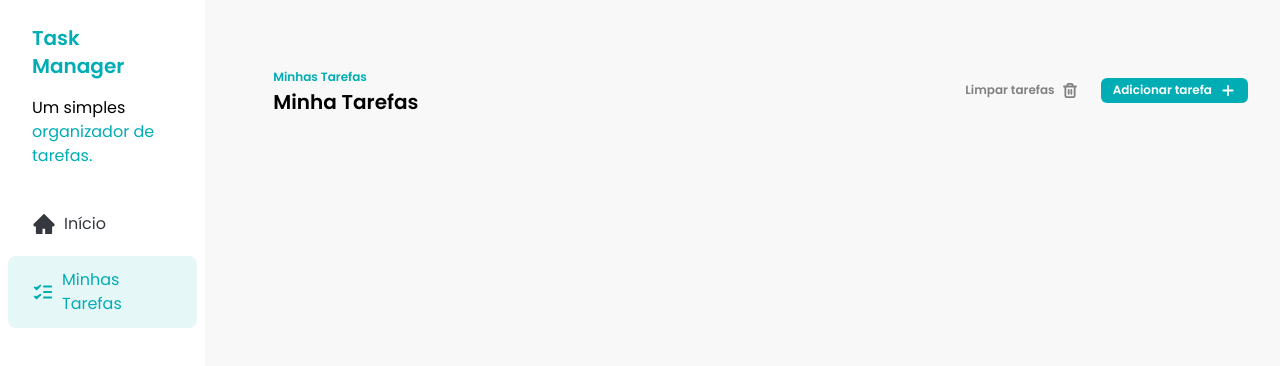
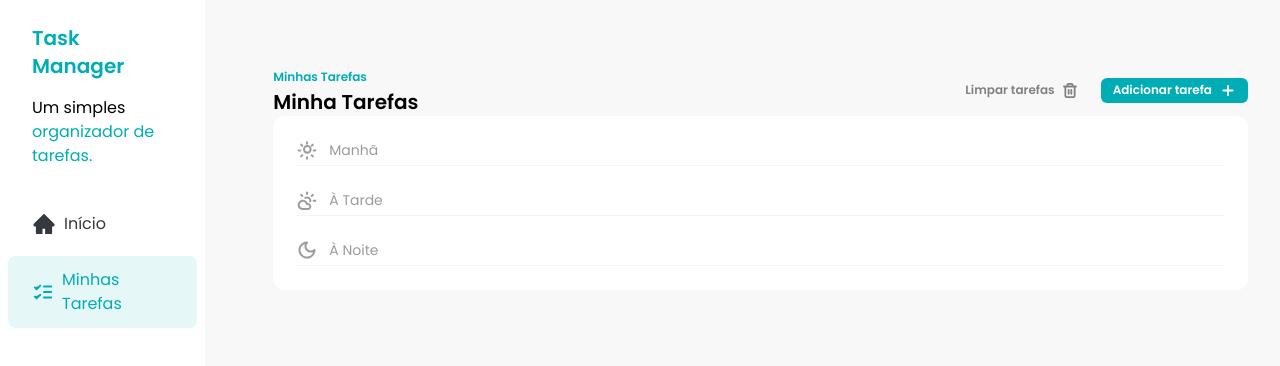
Before and after one commit to Edson-Emanoel/fsc-task-manager, a React (Vite) app: page / in a window 1280 px wide. Shown: the top 366 px of the page. Built offline with nearby package versions, Linux system fonts and the light colour scheme.

Commit message:
feat: adicionei o separador entre as tarefas

```diff
--- a/src/components/Tasks.jsx
+++ b/src/components/Tasks.jsx
@@ -1,6 +1,9 @@
 import Button from "./Button";
 import AddIcon from "../assets/icons/add.svg?react";
 import TrashIcon from "../assets/icons/trash.svg?react";
+import SunIcon from "../assets/icons/sun.svg?react";
+import CloudSunIcon from "../assets/icons/cloud-sun.svg?react";
+import MoonIcon from "../assets/icons/moon.svg?react";
 
 const Tasks = () => {
   return (
@@ -25,6 +28,36 @@
           </Button>
         </div>
       </div>
+
+      {/* Lista de Tarefas */}
+
+      <div className="rounded-xl bg-white p-6">
+        {/* MANHÃ */}
+        <div className="space-y-3">
+          <div className="flex gap-3 border-b border-solid border-[#F4F4F5] pb-1">
+            <SunIcon />
+            <p className="text-sm text-[#9A9C9F]">Manhã</p>
+          </div>
+
+          <div> </div>
+        </div>
+
+        {/* TARDE */}
+        <div className="my-6 space-y-3">
+          <div className="flex gap-3 border-b border-solid border-[#F4F4F5] pb-1">
+            <CloudSunIcon />
+            <p className="text-sm text-[#9A9C9F]">À Tarde</p>
+          </div>
+        </div>
+
+        {/* NOITE */}
+        <div className="space-y-3">
+          <div className="flex gap-3 border-b border-solid border-[#F4F4F5] pb-1">
+            <MoonIcon />
+            <p className="text-sm text-[#9A9C9F]">À Noite</p>
+          </div>
+        </div>
+      </div>
     </div>
   );
 };
```
